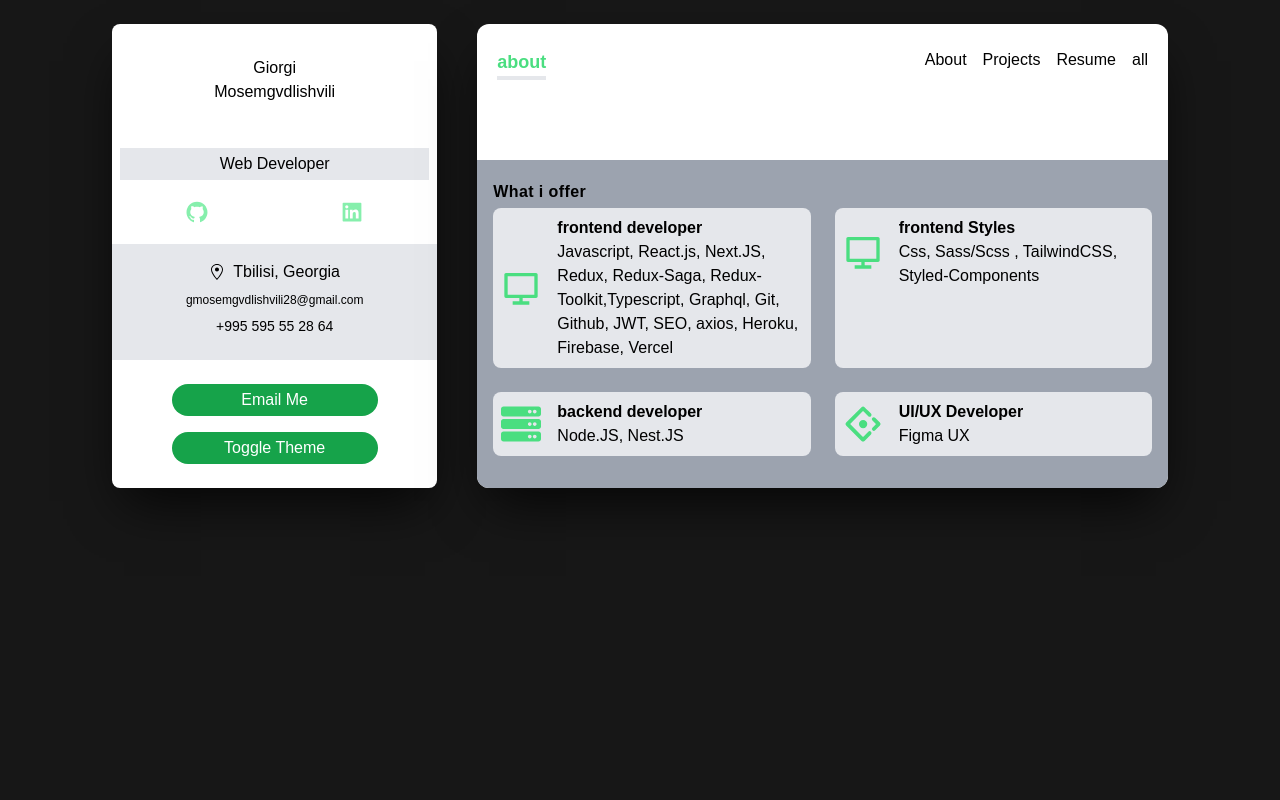
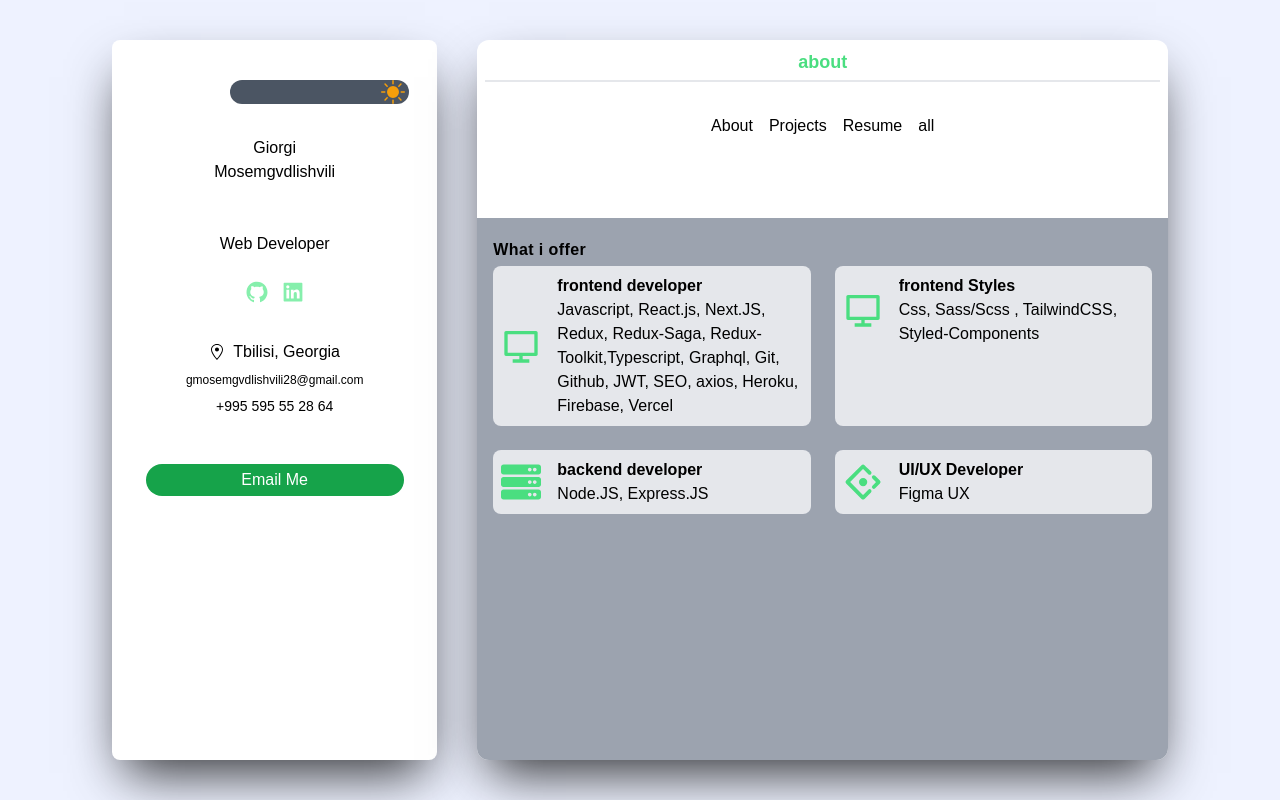
Before and after one commit to gio-lix/resume, a Next.js app: page / in a window 1280 px wide. Built offline with nearby package versions, Linux system fonts and the light colour scheme.

Commit message:
update all

```diff
--- a/components/Navbar.tsx
+++ b/components/Navbar.tsx
@@ -32,8 +32,8 @@ const Navbar = () => {
     }, [])
     return (
      <>
-        <div className='flex justify-between px-5 py-3 my-3 '>
-            <span className='font-bold text-green-400   text-lg border-b-4'>{active}</span>
+         <span className='font-bold text-green-400  text-center  text-lg border-b-2 pb-1 m-2'>{active}</span>
+         <div className='flex justify-center  px-5 py-3 my-3 '>
             <div className='font-lg flex space-x-4'>
                 <NavItem active={active} setActive={setActive} name='About' route='/' />
                 <NavItem active={active} setActive={setActive} name='Projects' route='/projects' />
--- a/components/Sidebar.tsx
+++ b/components/Sidebar.tsx
@@ -1,48 +1,64 @@
 import {AiFillGithub, AiFillLinkedin} from 'react-icons/ai'
 import {GoLocation} from "react-icons/go";
-import {GiTie} from "react-icons/gi";
+import {BsFillSunFill, BsFillMoonFill} from "react-icons/bs"
 import Link from 'next/link'
 import {useTheme} from "next-themes";
 
 
 const Sidebar = () => {
-    const { theme, setTheme } = useTheme()
+    const {theme, setTheme} = useTheme()
     const changeTheme = () => {
         setTheme(theme === "light" ? "dark" : "light")
     }
     return (
         <>
             <div>
+                <div className="w-full flex justify-end px-5">
+                    <button
+                        onClick={changeTheme}
+                        className='relative bg-gray-600 w-5 h-6  mt-10
+                     w-8/12 rounded-full  flex items-center justify-center
+                      py-1 px-5 text-white  whitespace-nowrap'>
+                    <span className={` absolute right-1 ${theme === "light" && "left-1"}`}>
+                        {theme === "light" ? (
+                            <BsFillMoonFill className=" text-blue-50 "/>
+                        ) : (
+                            <BsFillSunFill className="text-amber-500 text-2xl"/>
+                        )}
+                    </span>
+                    </button>
+                </div>
                 <div className=' h-28 flex flex-col justify-center'>
                     <p>Giorgi</p>
                     <p>Mosemgvdlishvili</p>
                 </div>
-            <p className='px-2 py-1 my-3 bg-gray-200 dark:bg-gray-600 '>Web Developer</p>
-            <div className='flex justify-around my-5 text-green-300 w-9/12 md:w-full'>
-                <Link href='https://github.com/gio-lix'  >
+                <p className='px-2 py-1 my-3 '>Web Developer</p>
+                <div className='flex justify-center space-x-3 my-5 text-green-300 w-9/12 md:w-full'>
+                    <Link href='https://github.com/gio-lix'>
                         <a download='name' className='flex items-center'>
-                        <AiFillGithub className='w-6 h-6' />
+                            <AiFillGithub className='w-6 h-6'/>
                         </a>
                     </Link>
-                <Link href='https://www.linkedin.com/in/gio-mosemgvdlishvili-757b42106' >
+                    <Link href='https://www.linkedin.com/in/gio-mosemgvdlishvili-757b42106'>
                         <a>
-                        <AiFillLinkedin className='w-6 h-6' />
+                            <AiFillLinkedin className='w-6 h-6'/>
                         </a>
                     </Link>
                 </div>
-            <div className='overflow-hidden dark:bg-gray-600 wy-5 py-4 bg-gray-200' style={{marginLeft: "-0.5rem", marginRight: "-0.5rem"}}>
+                <div className='overflow-hidden  wy-5 py-4 ' style={{marginLeft: "-0.5rem", marginRight: "-0.5rem"}}>
                     <div className='flex items-center justify-center space-x-2'>
-                    <GoLocation />
+                        <GoLocation/>
                         <span>Tbilisi, Georgia</span>
                     </div>
                     <p className='my-2 text-xs	'>gmosemgvdlishvili28@gmail.com</p>
                     <p className='TEL: my-2 text-sm'>+995 595 55 28 64</p>
                 </div>
                 <div className='flex flex-col items-center my-4'>
-                <button className='  bg-green-600 w-8/12 rounded-full py-1 px-5 text-white my-2'
+                    <button className='  bg-green-600 w-10/12 rounded-full py-1 px-5 text-white my-2'
                             onClick={() => window.open('mailto:gmosemgvdlishvili28@gmail.com')}
-                >Email Me</button>
-                <button onClick={changeTheme} className='bg-green-600 w-8/12 rounded-full py-1 px-5 text-white my-2 whitespace-nowrap'>Toggle Theme</button>
+                    >Email Me
+                    </button>
+
                 </div>
             </div>
         </>
--- a/data.js
+++ b/data.js
@@ -18,7 +18,7 @@ export const Services = [
     },
     {
         title: 'backend developer',
-        about: 'Node.JS, Nest.JS',
+        about: 'Node.JS, Express.JS',
         Icon: FaServer
     },
     {
--- a/pages/_app.tsx
+++ b/pages/_app.tsx
@@ -9,7 +9,8 @@ import { ThemeProvider } from 'next-themes'
 function MyApp({ Component, pageProps, router }: AppProps) {
   return (
       <ThemeProvider attribute='class'>
-          <div className='grid grid-cols-12 gap-10 px-5 my-6 lg:px-28 sm:px-14 md:px-20'>
+          <div className='bg-indigo-50 dark:bg-black
+           h-screen py-10 grid  grid-cols-12 gap-10 px-5  lg:px-28 sm:px-14 md:px-20'>
               <div className='lg:col-span-4 bg-white dark:bg-gray-800 rounded-lg col-span-12 text-center px-2 shadow-2xl  shadow-black/80 '>
                   <Sidebar />
               </div>
--- a/pages/all.tsx
+++ b/pages/all.tsx
@@ -15,9 +15,11 @@ const All = () => {
             <nav>
                 {/*<ProjectsNavbar handleFilterCategory={handleFilterCategory} active={active}/>*/}
             </nav>
-            <motion.div initial="initial" variants={stagger} animate='animate' className='grid grid-cols-12 gap-4 my-3 relative'>
+            <motion.div  initial="initial" variants={stagger} animate='animate'
+                         className='grid grid-cols-12 gap-4 my-3  relative'>
                 {GamesData?.map(project => (
-                    <motion.div variants={fadeInUp}  key={project.name} className='bg-gary-200  dark:bg-dark-200 rounded-lg col-span-12 sm:col-span-6 lg:col-span-4 p-2'>
+                    <motion.div variants={fadeInUp}  key={project.name}
+                                className='bg-indigo-50  dark:bg-dark-200 rounded-lg col-span-12 sm:col-span-6 lg:col-span-4 p-2'>
                         <ProjectCart project={project} showDetail={showDetail} setShowDetail={setShowDetail}  />
                     </motion.div>
                 ))}
--- a/pages/projects.tsx
+++ b/pages/projects.tsx
@@ -32,7 +32,7 @@ const Projects = () => {
             </nav>
             <motion.div initial="initial" variants={stagger} animate='animate' className='grid grid-cols-12 gap-4 my-3 relative'>
                 {projectsItem?.map(project => (
-                    <motion.div variants={fadeInUp}  key={project.name} className='bg-indigo-100  dark:bg-dark-200 rounded-lg col-span-12 sm:col-span-6 lg:col-span-4 p-2'>
+                    <motion.div variants={fadeInUp}  key={project.name} className='bg-indigo-50  dark:bg-dark-200 rounded-lg col-span-12 sm:col-span-6 lg:col-span-4 p-2'>
                         <ProjectCart project={project} showDetail={showDetail} setShowDetail={setShowDetail}  />
                     </motion.div>
                 ))}
--- a/styles/globals.css
+++ b/styles/globals.css
@@ -3,7 +3,6 @@
 @tailwind utilities;
 
 body {
-    background-color: #171717;
     font-family: sans-serif;
 }
 
```
Also changed, not shown: components/Projectcart.tsx (+20 -19 lines). Lines whose indentation alone changed are shown as unchanged.
